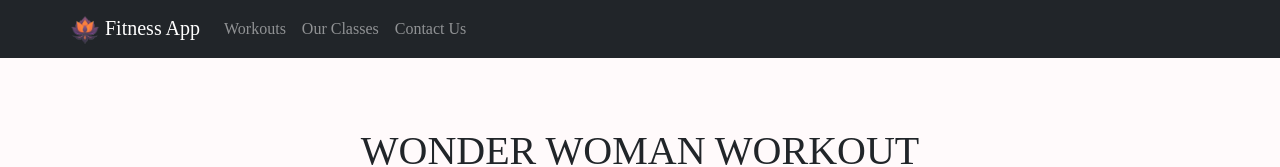
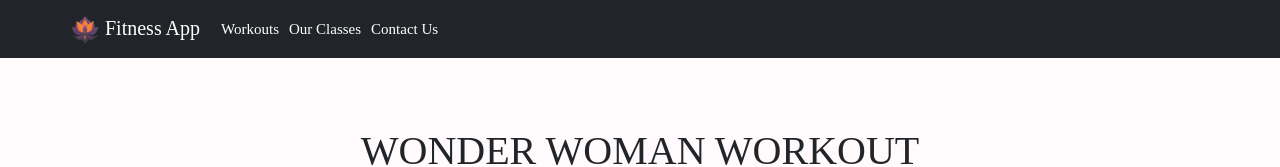
Before and after one commit to elismountain/fitness-app, a React (Vite) app: page / in a window 1280 px wide. Shown: the top 167 px of the page. Built offline with nearby package versions, Linux system fonts and the light colour scheme; a small style sheet from the web is missing.

Commit message:
nav link and href changed to link and to, styling added to navbar elements

```diff
--- a/src/components/MyNavbar.jsx
+++ b/src/components/MyNavbar.jsx
@@ -9,21 +9,21 @@ const MyNavbar = () => {
   return (
     <Navbar bg="dark" variant="dark">
     <Container>
-      <Navbar.Brand href="#home">
+      <Navbar.Brand to="#home">
         <img
           src={Logo}
           alt="Logo"
           width="30"
           height="30"
-          className="d-inline-block align-top" Bootstrap class for alignment
+          className="d-inline-block align-top" bootstrap class for alignment
         />
 
         <b /> Fitness App
       </Navbar.Brand>
       <Nav className="me-auto">
-        <Nav.Link href="#workouts">Workouts</Nav.Link>
-        <Nav.Link href="#classes">Our Classes</Nav.Link>
-        <Nav.Link href="#contact">Contact Us</Nav.Link>
+        <Link style={{color : "white", fontSize : "15px", padding : "5px", textDecoration : "none"}} to="#workouts">Workouts</Link>
+        <Link style={{color : "white", fontSize : "15px", padding : "5px", textDecoration : "none"}}to="#classes">Our Classes</Link>
+        <Link style={{color : "white", fontSize : "15px", padding : "5px", textDecoration : "none"}}to="#contact">Contact Us</Link>
       </Nav>
     </Container>
   </Navbar>
```
